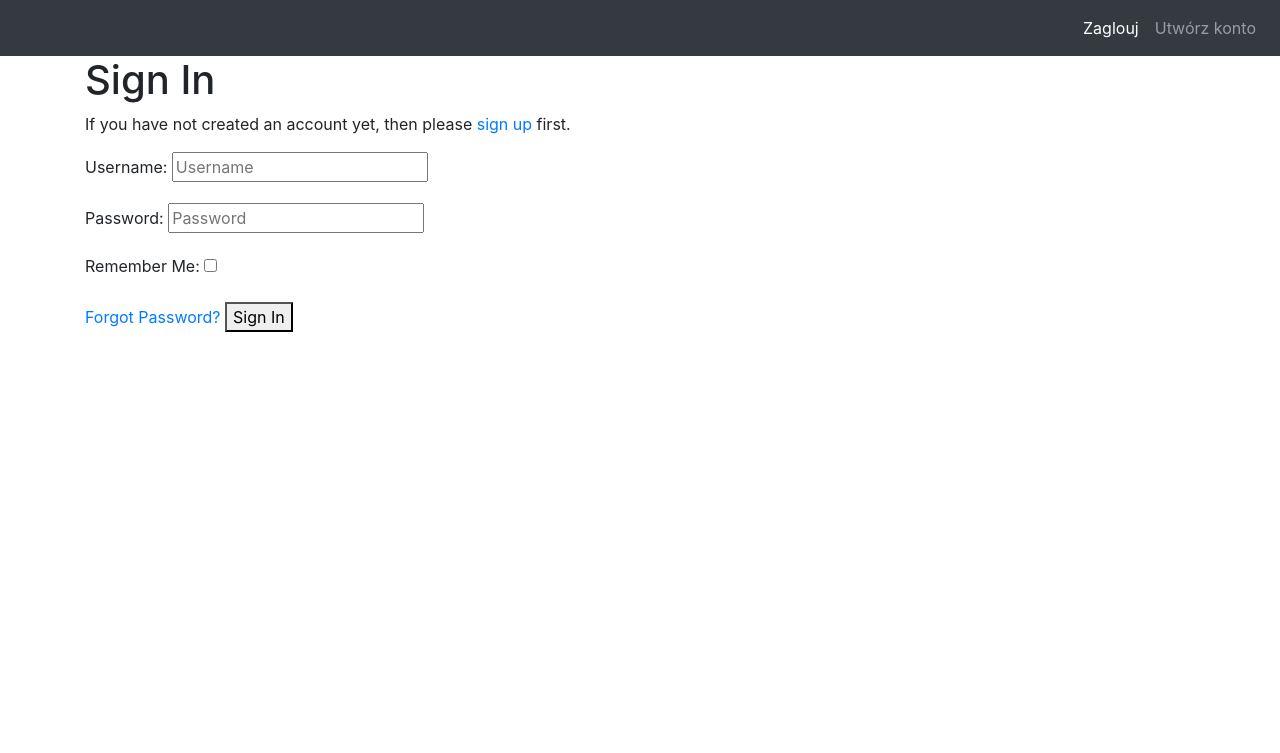
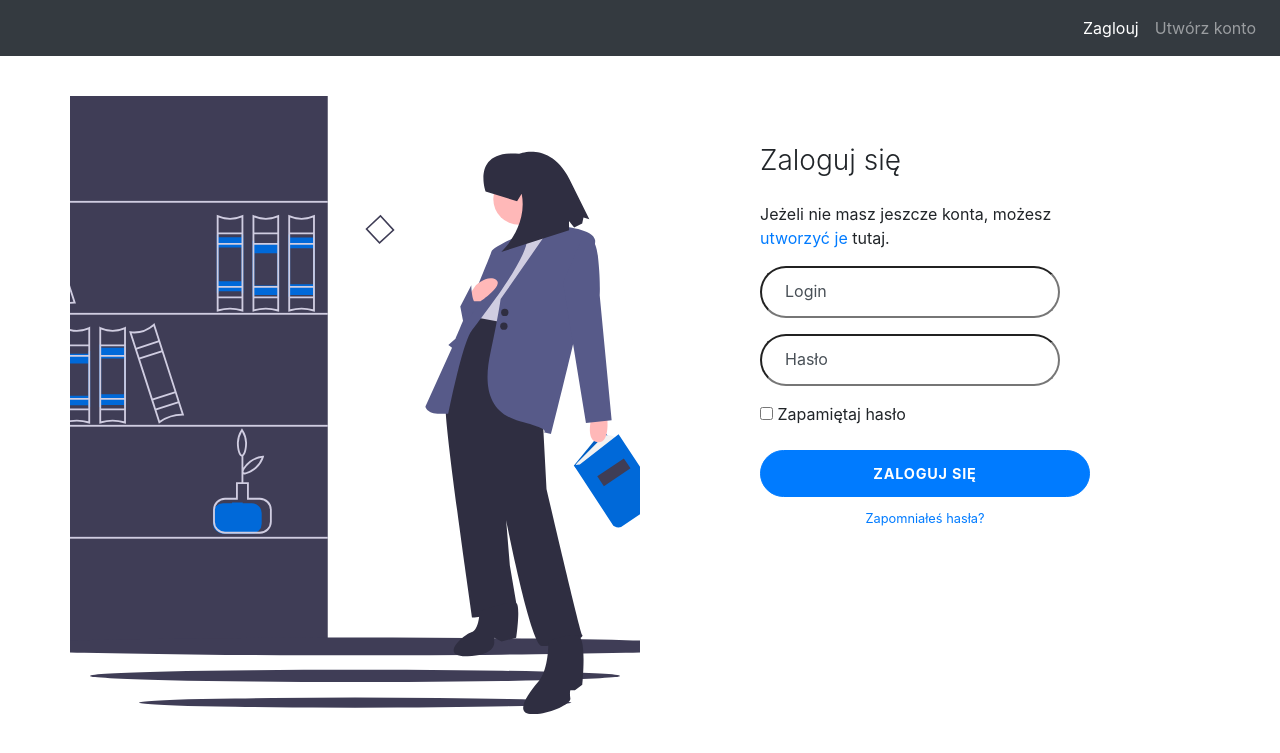
Before and after one commit to efefre/MyRental, a Django app: page /accounts/login/ in a window 1280 px wide. Shown: the top 753 px of the page. Run offline with Django 3.2, Linux system fonts and the light colour scheme; some libraries are stand-ins or nearby versions.

Commit message:
Update login.html

```diff
--- a/myRental_root/templates/account/login.html
+++ b/myRental_root/templates/account/login.html
@@ -3,44 +3,48 @@
 {% load i18n %}
 {% load account socialaccount %}
 
-{% block head_title %}{% trans "Sign In" %}{% endblock %}
+{% block head_title %}Zaloguj się{% endblock %}
 
 {% block content %}
 
-<h1>{% trans "Sign In" %}</h1>
 
-{% get_providers as socialaccount_providers %}
+<div class="container-fluid" id="login-page">
+  <div class="row no-gutter">
+    <div class="d-none d-md-flex col-md-4 col-lg-6 bg-image"></div>
+    <div class="col-md-8 col-lg-6">
+      <div class="login d-flex align-items-center py-5">
+        <div class="container">
+          <div class="row">
+            <div class="col-md-9 col-lg-8 mx-auto">
+              <h3 class="login-heading mb-4">Zaloguj się</h3>
+              <p>Jeżeli nie masz jeszcze konta, możesz
+<a href="{{ signup_url }}">utworzyć je</a> tutaj.</p>
+              <form class="login" method="POST" action="{% url 'account_login' %}">
+                {% csrf_token %}
+                <div class="form-label-group">
+                    {{ form.login}}
+                  <label for="id_login">Login</label>
+                </div>
 
-{% if socialaccount_providers %}
-<p>{% blocktrans with site.name as site_name %}Please sign in with one
-of your existing third party accounts. Or, <a href="{{ signup_url }}">sign up</a>
-for a {{ site_name }} account and sign in below:{% endblocktrans %}</p>
+                <div class="form-label-group">
+                  {{ form.password}}
+                  <label for="id_password">Hasło</label>
+                </div>
 
-<div class="socialaccount_ballot">
-
-  <ul class="socialaccount_providers">
-    {% include "socialaccount/snippets/provider_list.html" with process="login" %}
-  </ul>
-
-  <div class="login-or">{% trans 'or' %}</div>
-
+                <div class="custom-control custom-checkbox mb-3">
+                  {{ form.remember }}
+                  <label for="id_remember">Zapamiętaj hasło</label>
+                </div>
+                <button class="btn btn-lg btn-primary btn-block btn-login text-uppercase font-weight-bold mb-2" type="submit">Zaloguj się</button>
+                <div class="text-center">
+                  <a class="small" href="{% url 'account_reset_password' %}">Zapomniałeś hasła?</a></div>
+              </form>
+            </div>
+          </div>
+        </div>
+      </div>
+    </div>
+  </div>
 </div>
 
-{% include "socialaccount/snippets/login_extra.html" %}
-
-{% else %}
-<p>{% blocktrans %}If you have not created an account yet, then please
-<a href="{{ signup_url }}">sign up</a> first.{% endblocktrans %}</p>
-{% endif %}
-
-<form class="login" method="POST" action="{% url 'account_login' %}">
-  {% csrf_token %}
-  {{ form.as_p }}
-  {% if redirect_field_value %}
-  <input type="hidden" name="{{ redirect_field_name }}" value="{{ redirect_field_value }}" />
-  {% endif %}
-  <a class="button secondaryAction" href="{% url 'account_reset_password' %}">{% trans "Forgot Password?" %}</a>
-  <button class="primaryAction" type="submit">{% trans "Sign In" %}</button>
-</form>
-
 {% endblock %}
```
